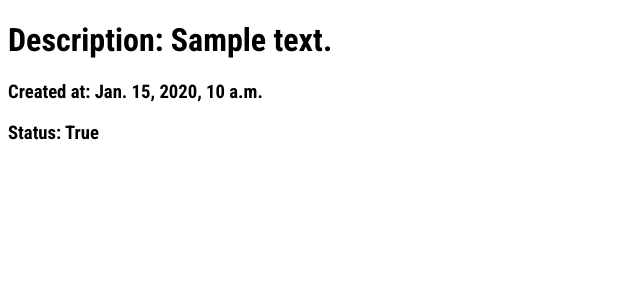
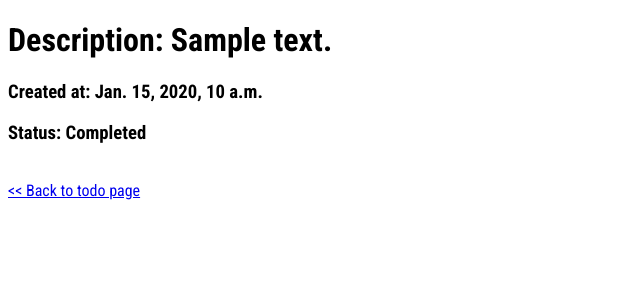
Before and after one commit to anilmuraleedharan/todo-django, a Django app: page /todo/1/task/1 in a window 1280 px wide. Shown: the top 300 px of the page, without its empty margins (0-640 px from the left). Run offline with Django 4.2, Linux system fonts and the light colour scheme; tables that the repository leaves empty hold one stand-in row (values such as "Sample post").

Commit message:
[ Anil ] Updated task page, added a back to todo page link and added proper statud message

```diff
--- a/todo/templates/todo/task.html
+++ b/todo/templates/todo/task.html
@@ -15,10 +15,16 @@
             <div>
                 <h1>Description: {{ task.description }}</h1>
                 <h3>Created at: {{ task.created_at }}</h3>
-                <h3>Status: {{ task.status }}</h3>
+                {% if task.status %}
+                    <h3>Status: Completed</h3>
+                {% else %}
+                    <h3>Status: Pending</h3>
+                {% endif %}
             </div>
         {% else %}
             <p>No matching task available.</p>
         {% endif %}
+        <br>
+        <a href="{% url 'todo' task.todo_id.id %}">{{ "<< Back to todo page" }}</a>
     </body>
 </html>
```
